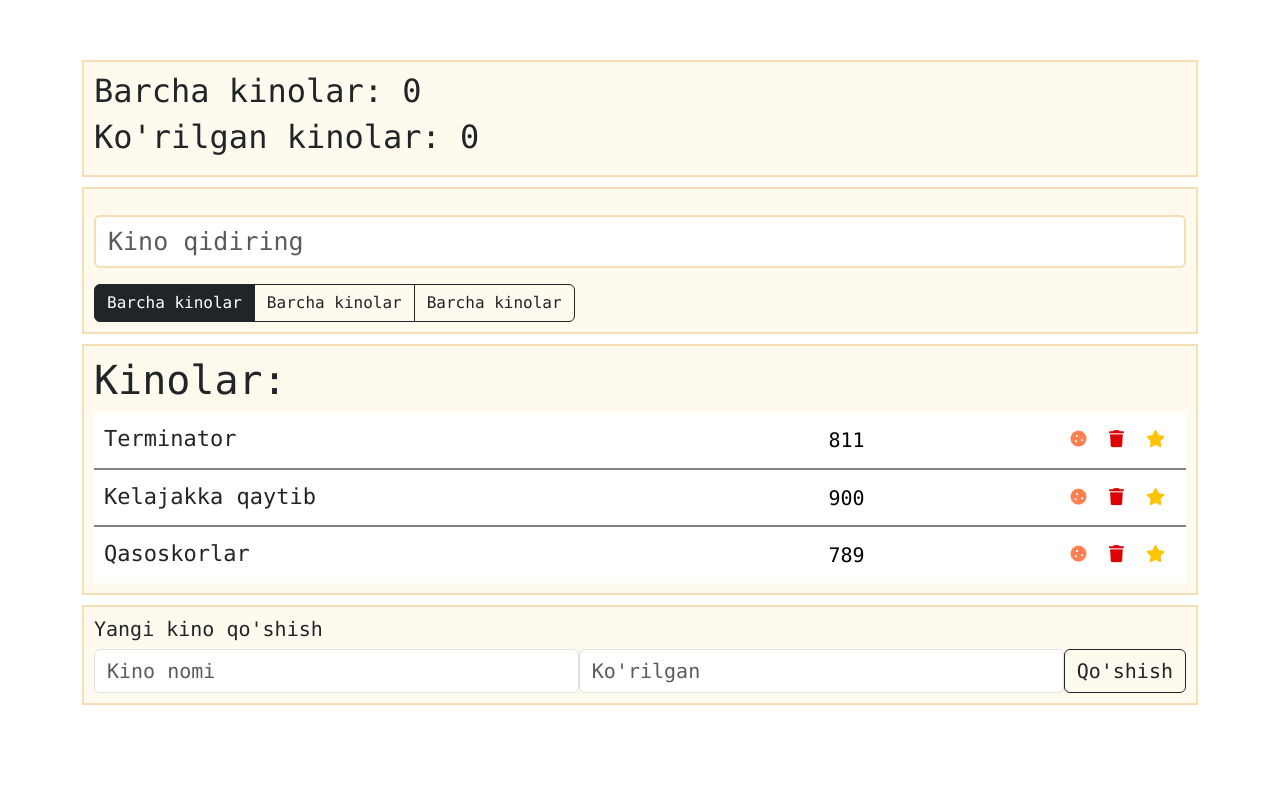
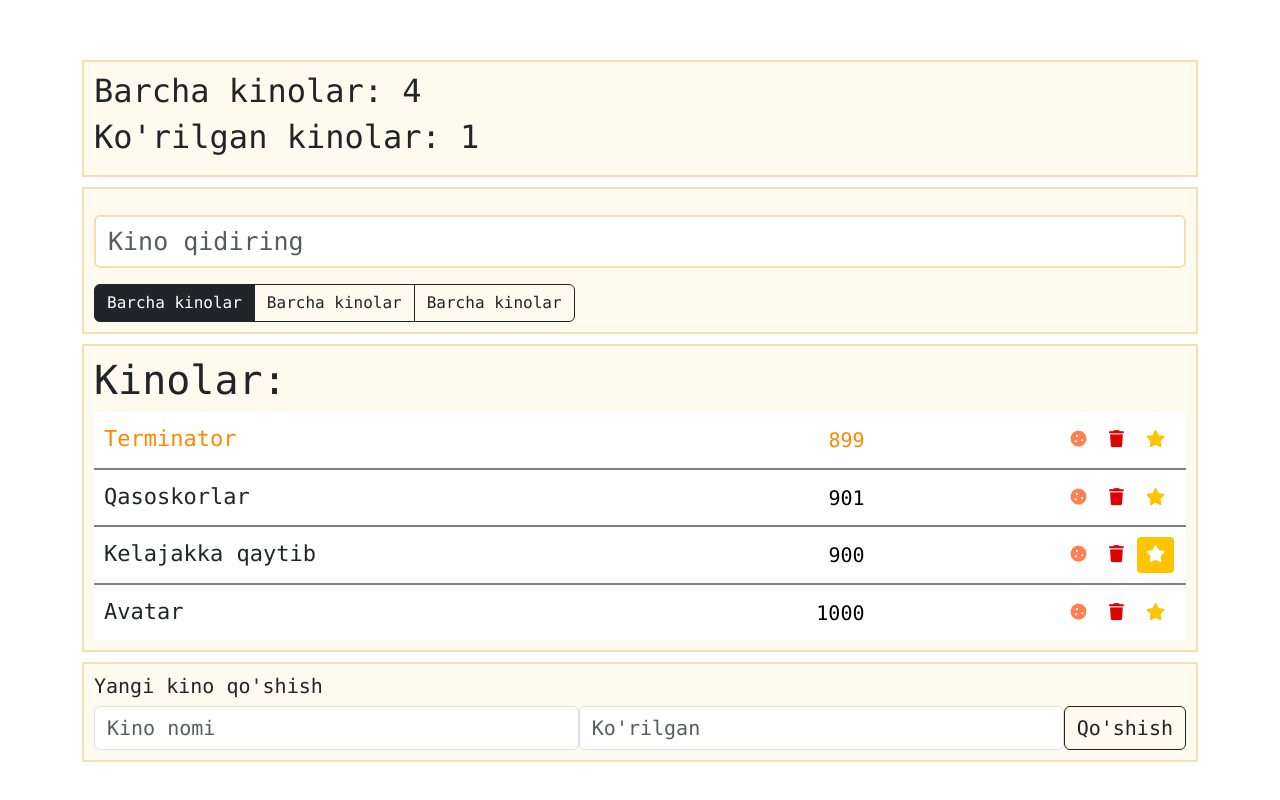
Before and after one commit to asadbek-sotiboldiyev/vuejs-practice-1, a Vue app: page / in a window 1280 px wide. Built offline with nearby package versions, Linux system fonts and the light colour scheme.

Commit message:
New commit

```diff
--- a/src/components/app-info/AppInfo.vue
+++ b/src/components/app-info/AppInfo.vue
@@ -1,12 +1,23 @@
 <template>
     <div class="block-panel">
-        <h2>Barcha kinolar: 0</h2>
-        <h2>Ko'rilgan kinolar: 0</h2>
+        <h2>Barcha kinolar: {{ allMoviesCount }}</h2>
+        <h2>Ko'rilgan kinolar: {{ favouriteMoviesCount }}</h2>
     </div>
 </template>
 
 <script>
-export default {};
+export default {
+    props: {
+        allMoviesCount: {
+            type: Number,
+            required: true
+        },
+        favouriteMoviesCount: {
+            type: Number,
+            required: true
+        },
+    }
+};
 </script>
 
 <style scoped>
--- a/src/components/app/App.vue
+++ b/src/components/app/App.vue
@@ -1,14 +1,17 @@
 <template>
   <div class="app container font-monospace">
     <div class="content">
-      <AppInfo />
+      <AppInfo
+        :allMoviesCount="movies.length"
+        :favouriteMoviesCount="movies.filter(c => c.favourite).length"
+      />
 
       <div class="search-panel block-panel">
         <SearchPanel />
         <AppFilter />
       </div>
 
-      <MovieList />
+      <MovieList :movies="movies"/>
       <MovieAdd />
     </div>
   </div>
@@ -25,6 +28,16 @@ export default {
   components: {
     AppInfo, SearchPanel, AppFilter, MovieList, MovieAdd
   },
+  data() {
+    return {
+      movies: [
+        { name: 'Terminator', views: 899, favourite: true, like: false },
+        { name: 'Qasoskorlar', views: 901, favourite: false, like: false },
+        { name: 'Kelajakka qaytib', views: 900, favourite: false, like: true },
+        { name: 'Avatar', views: 1000, favourite: false, like: false },
+      ],
+    }
+  }
 };
 </script>
 
--- a/src/components/movie-list-item/MovieListItem.vue
+++ b/src/components/movie-list-item/MovieListItem.vue
@@ -1,6 +1,10 @@
 <template>
-    <div class="list-group-item d-flex justify-content-between">
-        <span class="list-group-item-label">{{ movie.name }}</span>
+    <div class="list-group-item d-flex justify-content-between"
+        :class="[{ like: movie.like }, { favourite: movie.favourite }]">
+        <span class="list-group-item-label">
+            {{ movie.name }}
+        </span>
+
         <input type="number" class="list-group-input" v-bind:value="movie.views">
 
         <div class="d-flex justify-content-center align-items-center">
--- a/src/components/movie-list/MovieList.vue
+++ b/src/components/movie-list/MovieList.vue
@@ -3,8 +3,9 @@
         <h1>Kinolar:</h1>
         <div class="movie-list">
             <MovieListItem
-                v-for = "movie in movies"
-                v-bind:movie = "movie"/>
+                v-for="movie in movies"
+                :key="movie.id"
+                v-bind:movie="movie"/>
         </div>
     </div>
 </template>
@@ -16,14 +17,11 @@ export default {
     components: {
         MovieListItem
     },
-    data() {
-        return {
-            movies: [
-                { name: 'Terminator', views: 811 },
-                { name: 'Kelajakka qaytib', views: 900 },
-                { name: 'Qasoskorlar', views: 789 },
-            ]
-        }
+    props:{
+        movies:{
+            type: Array,
+            required: true
+        },
     }
 };
 </script>
```
